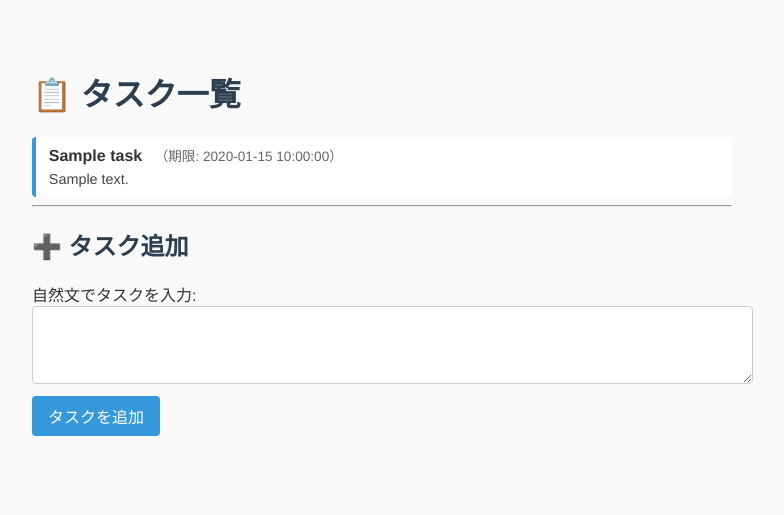
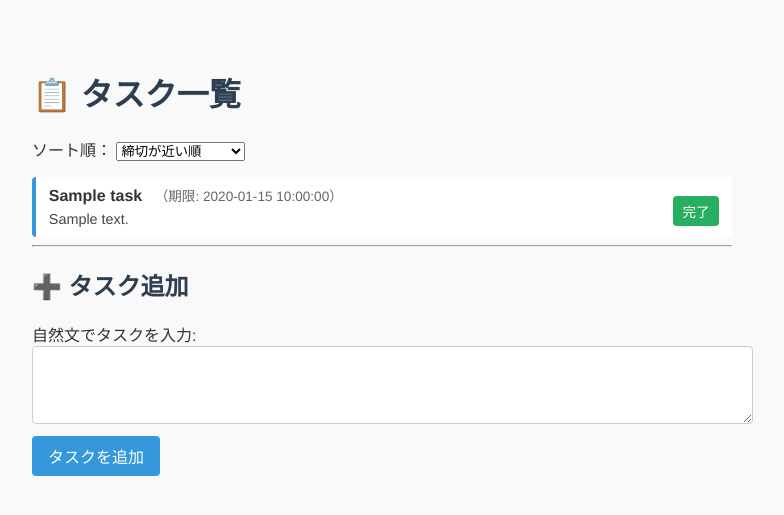
Before and after one commit to Masuo-4/pydantic-todo-bot, a Flask app: template app/templates/index.html in a window 1280 px wide. Shown: the top 515 px of the page, without its empty margins (258-1042 px from the left). Run offline with Flask 3, Linux system fonts and the light colour scheme; the template is opened without the code that fills it: most values are stand-ins (such as "Sample title", 1, 10 or a date in 2020).

Commit message:
update いろんな機能

```diff
--- a/app/app.py
+++ b/app/app.py
@@ -1,29 +1,35 @@
-from flask import Flask, request, render_template
+from flask import Flask, request, render_template, redirect
 from pydantic_ai import Agent
 from pydantic_ai.models.gemini import GeminiModel
 from models import TaskItem
-from db import init_db, save_task, get_all_tasks
+from db import init_db, save_task, get_all_tasks, delete_task
 from datetime import date
 import dateparser
 import asyncio
 import os
 import traceback
+import re
 from dotenv import load_dotenv
 
-# 環境変数の読み込み
+# 環境変数読み込み
 load_dotenv()
 
-# Flask アプリ初期化
+# Flaskアプリ初期化
 app = Flask(__name__, template_folder="templates")
 
-# Gemini エージェント初期化
+# Geminiモデル・エージェント
 model = GeminiModel("gemini-2.0-flash")
 agent = Agent(model=model, output_type=TaskItem)
 
-# DB 初期化
+# DB初期化
 init_db()
 
-# ⚠️ asyncio.run()ではなく、asyncio loop の再利用を明示的に行う関数
+# 🔗 URLをHTMLリンクに変換する関数
+def convert_links(text: str) -> str:
+    url_pattern = r'(https?://[^\s]+)'
+    return re.sub(url_pattern, r'<a href="\1" target="_blank">\1</a>', text)
+
+# 非同期実行ハンドリング
 def run_async(coro):
     try:
         loop = asyncio.get_running_loop()
@@ -32,55 +38,65 @@ def run_async(coro):
         asyncio.set_event_loop(loop)
         return loop.run_until_complete(coro)
     else:
-        return asyncio.ensure_future(coro)  # すでに走ってるなら ensure_future
+        return asyncio.ensure_future(coro)
 
-# 📄 タスク一覧ページ
 @app.route("/", methods=["GET"])
 def index():
-    tasks = get_all_tasks()
-    return render_template("index.html", tasks=tasks)
+    sort = request.args.get("sort", "due")  # デフォルト: 締切順
+    tasks = get_all_tasks(sort=sort)
+    return render_template("index.html", tasks=tasks, sort=sort)
 
-# 📝 タスク追加処理
 @app.route("/add", methods=["POST"])
 def add_task_web():
     try:
         text = request.form.get("text", "")
         today = date.today().strftime('%Y-%m-%d (%a)')
-
         print("📥 入力:", text)
 
         prompt = f"""
-今日は {today} です。次の文章からタスクを抽出してください。期限は基本平日になります。： {text}
+今日は {today} です。次の文章からタスクを抽出してください。
+もし期限が記載されていれば、日付だけでなく「何時までか」などの時刻も含めてください（例: 2025-08-02 18:00）。
+出力は ISO8601形式の文字列でお願いします。また、期限は現在以降の時間しか出力しないでください。また、補足情報はなるべく漏らさず抽出してください。
+文章: {text}
 """
 
-        # 🔁 安定した非同期実行
         result = run_async(agent.run(prompt))
-        if hasattr(result, "result"):  # ensure_future()のとき
+        if hasattr(result, "result"):
             result = asyncio.get_event_loop().run_until_complete(result)
 
         print("🧠 Gemini抽出結果:", result.output)
 
         if result.output.due_date:
-            parsed = dateparser.parse(
-                result.output.due_date, settings={"PREFER_DATES_FROM": "future"}
-            )
-            due_date = parsed.date().isoformat() if parsed else None
+            parsed = dateparser.parse(result.output.due_date, settings={"PREFER_DATES_FROM": "future"})
+            due_date = parsed.strftime('%Y-%m-%d %H:%M') if parsed else None
         else:
             due_date = None
 
-        save_task(result.output.title, due_date, result.output.details)
+        # 🔗 リンク変換して保存
+        details_with_links = convert_links(result.output.details)
+        save_task(result.output.title, due_date, details_with_links)
 
         return render_template("result.html", task={
             "title": result.output.title,
             "due_date": due_date,
-            "details": result.output.details,
+            "details": details_with_links,
         })
 
     except Exception as e:
         print("🔥 エラー:", e)
         traceback.print_exc()
         return f"<p>エラー: {e}</p><a href='/'>戻る</a>"
-# 🚀 アプリ起動
+
+@app.route("/done/<int:task_id>", methods=["POST"])
+def done(task_id):
+    try:
+        delete_task(task_id)
+        return redirect("/")
+    except Exception as e:
+        print("🔥 完了処理エラー:", e)
+        traceback.print_exc()
+        return f"<p>エラー: {e}</p><a href='/'>戻る</a>"
+
 if __name__ == "__main__":
     app.debug = True
     app.run(host="0.0.0.0", port=5000)
--- a/app/db.py
+++ b/app/db.py
@@ -2,7 +2,6 @@ import sqlite3
 from typing import List, Dict
 
 DB_FILE = "db/tasks.db"
-
 
 def init_db():
     conn = sqlite3.connect(DB_FILE)
@@ -19,7 +18,6 @@ def init_db():
     conn.commit()
     conn.close()
 
-
 def save_task(title: str, due_date: str, details: str):
     conn = sqlite3.connect(DB_FILE)
     cur = conn.cursor()
@@ -30,15 +28,24 @@ def save_task(title: str, due_date: str, details: str):
     conn.commit()
     conn.close()
 
-
-def get_all_tasks() -> List[Dict]:
+def get_all_tasks(sort: str = "due") -> List[Dict]:
     conn = sqlite3.connect(DB_FILE)
     cur = conn.cursor()
-    cur.execute(
-        "SELECT id, title, due_date, details, created_at FROM tasks ORDER BY due_date"
-    )
+
+    if sort == "created":
+        order = "created_at DESC"
+    elif sort == "created_asc":
+        order = "created_at ASC"
+    else:
+        order = "due_date IS NULL, due_date ASC"  # NULLは最後に
+
+    cur.execute(f"""
+        SELECT id, title, due_date, details, created_at FROM tasks ORDER BY {order}
+    """)
     rows = cur.fetchall()
     conn.close()
+
+    from datetime import datetime
     return [
         {
             "id": r[0],
@@ -46,6 +53,14 @@ def get_all_tasks() -> List[Dict]:
             "due_date": r[2],
             "details": r[3],
             "created_at": r[4],
+            "is_expired": bool(r[2]) and datetime.now() > datetime.strptime(r[2], "%Y-%m-%d %H:%M")
         }
         for r in rows
     ]
+
+def delete_task(task_id: int):
+    conn = sqlite3.connect(DB_FILE)
+    cur = conn.cursor()
+    cur.execute("DELETE FROM tasks WHERE id = ?", (task_id,))
+    conn.commit()
+    conn.close()
--- a/app/models.py
+++ b/app/models.py
@@ -1,7 +1,6 @@
 from pydantic import BaseModel, Field
-
 
 class TaskItem(BaseModel):
     title: str = Field(..., description="タスクのタイトル")
-    due_date: str = Field(..., description="期限。ISO8601形式の文字列")
+    due_date: str = Field(..., description="期限。ISO8601形式（例: 2025-08-02 18:00）")
     details: str = Field(..., description="タスクの説明や補足")
--- a/app/templates/index.html
+++ b/app/templates/index.html
@@ -27,6 +27,13 @@
       border-left: 4px solid #3498db;
       border-radius: 4px;
       line-height: 1.4;
+      display: flex;
+      justify-content: space-between;
+      align-items: center;
+    }
+
+    .task-info {
+      flex-grow: 1;
     }
 
     .task strong {
@@ -44,6 +51,21 @@
       font-size: 0.9rem;
       color: #444;
       margin-top: 2px;
+    }
+
+    .task-details a {
+      color: #2980b9;
+      text-decoration: underline;
+    }
+
+    .done-btn {
+      background-color: #27ae60;
+      color: white;
+      border: none;
+      padding: 0.3rem 0.6rem;
+      border-radius: 4px;
+      font-size: 0.85rem;
+      cursor: pointer;
     }
 
     form textarea {
@@ -81,13 +103,26 @@
 
 <body>
   <h1>📋 タスク一覧</h1>
+  <form method="get" action="/" style="margin-bottom: 1rem;">
+    <label for="sort">ソート順：</label>
+    <select name="sort" id="sort" onchange="this.form.submit()">
+      <option value="due" {% if sort=="due" %}selected{% endif %}>締切が近い順</option>
+      <option value="created" {% if sort=="created" %}selected{% endif %}>追加順（新→古）</option>
+      <option value="created_asc" {% if sort=="created_asc" %}selected{% endif %}>追加順（古→新）</option>
+    </select>
+    </form>
   {% for task in tasks %}
   <div class="task">
-    <strong>{{ task.title }}</strong>
-    <small>（期限: {{ task.due_date or '未設定' }}）</small><br />
-    {% if task.details %}
-    <div class="task-details">{{ task.details }}</div>
-    {% endif %}
+    <div class="task-info">
+      <strong>{{ task.title }}</strong>
+      <small>（期限: {{ task.due_date or '未設定' }}）</small><br />
+      {% if task.details %}
+      <div class="task-details">{{ task.details | safe }}</div>
+      {% endif %}
+    </div>
+    <form method="post" action="/done/{{ task.id }}">
+      <button type="submit" class="done-btn">完了</button>
+    </form>
   </div>
   {% else %}
   <p>タスクはまだありません。</p>
```
